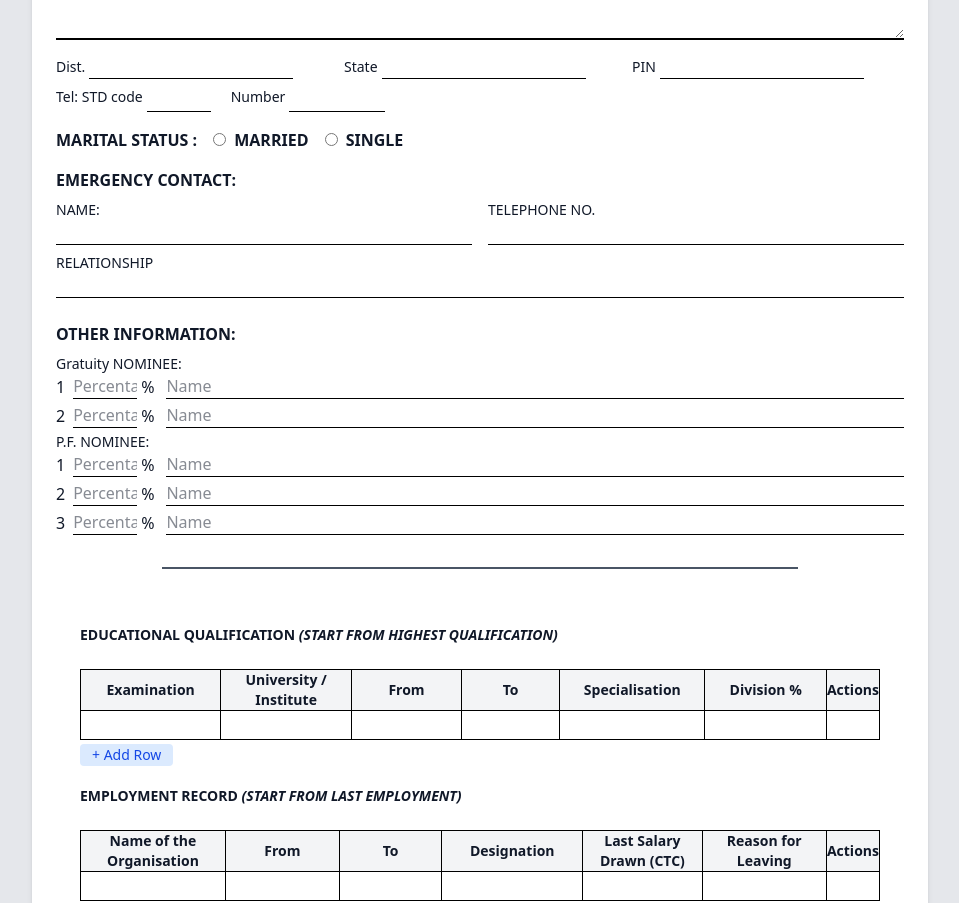
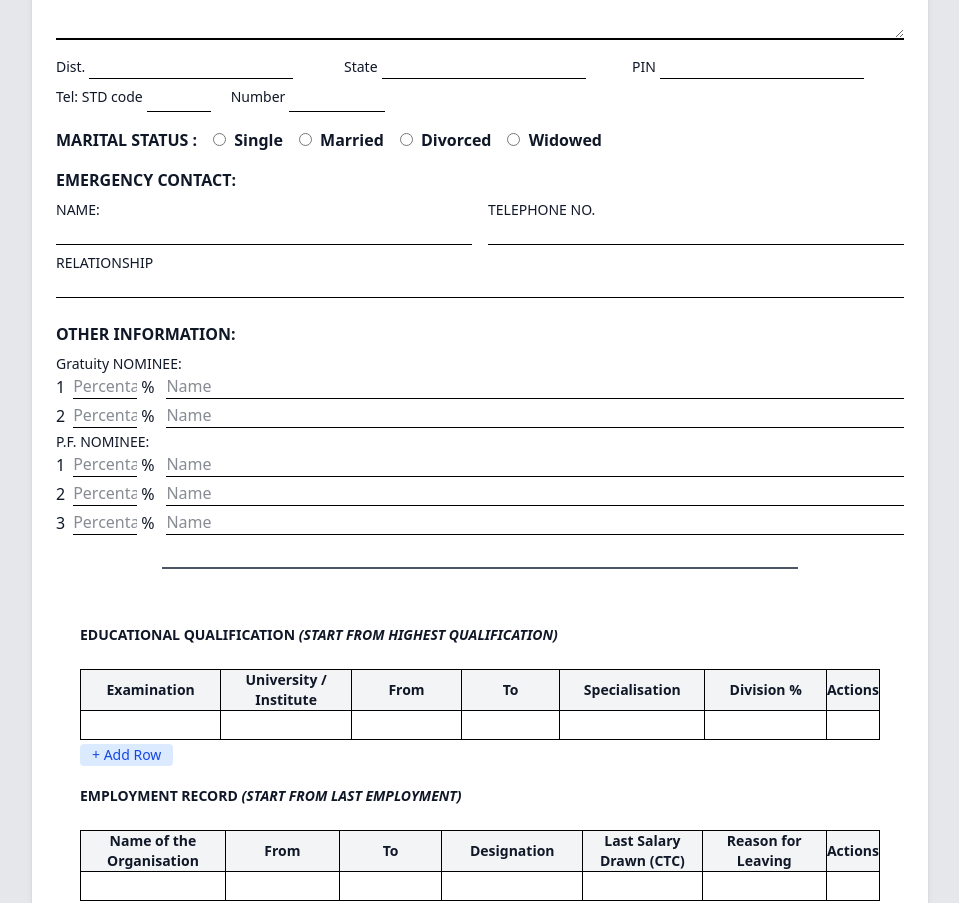
Before and after one commit to KaranJaiswal02/employee-form, a Next.js app: page /staff-joining in a window 1280 px wide. Shown: the part 2100-3003 px from the top of the page, without its empty margins (320-1279 px from the left). Built offline with nearby package versions, Linux system fonts and the light colour scheme.

Commit message:
refactor: update marital status handling in EmpForm2 and adjust radio button labels

```diff
--- a/src/app/(forms)/nomination-declaration-form1/page.tsx
+++ b/src/app/(forms)/nomination-declaration-form1/page.tsx
@@ -40,6 +40,7 @@ export default function Page() {
       dob: empFormData1.dob || "",
       curraddress: empFormData1.currAddress || "",
       peraddress: empFormData1.perAddress || "",
+      maritalStatus: empFormData1.maritalStatus || "",
 
     }));
   },[])
@@ -116,10 +117,11 @@ export default function Page() {
             <input
               type="text"
               name="name"
-              value={formData.name}
+              value={empFormData1.name}
               onChange={handleChange}
               placeholder="Your Name"
               className="flex-1 border border-gray-400 px-2 py-1"
+              disabled={true}
             />
           </div>
           <div className="flex items-center gap-4">
@@ -127,10 +129,11 @@ export default function Page() {
             <input
               type="text"
               name="fathersName"
-              value={formData.fathersName}
+              value={empFormData1.fatherName}
               placeholder="Your Father's or Husband's Name"
               onChange={handleChange}
               className="flex-1 border border-gray-400 px-2 py-1"
+              disabled={true}
             />
           </div>
           <div className="flex items-center gap-4">
--- a/src/components/empJoinForm/EmpForm2.tsx
+++ b/src/components/empJoinForm/EmpForm2.tsx
@@ -305,7 +305,7 @@ export default function EmpForm2() {
                             checked={formData.maritalStatus === 'Married'}
                             onChange={handleChange}
                             className="mr-1"
-                        /> MARRIED
+                        /> Single
                     </label>
                     <label className="ml-4">
                         <input
@@ -315,7 +315,27 @@ export default function EmpForm2() {
                             checked={formData.maritalStatus === 'Single'}
                             onChange={handleChange}
                             className="mr-1"
-                        /> SINGLE
+                        /> Married
+                    </label>
+                    <label className="ml-4">
+                        <input
+                            type="radio"
+                            name="maritalStatus"
+                            value="Single"
+                            checked={formData.maritalStatus === 'Single'}
+                            onChange={handleChange}
+                            className="mr-1"
+                        /> Divorced
+                    </label>
+                    <label className="ml-4">
+                        <input
+                            type="radio"
+                            name="maritalStatus"
+                            value="Single"
+                            checked={formData.maritalStatus === 'Single'}
+                            onChange={handleChange}
+                            className="mr-1"
+                        /> Widowed
                     </label>
                 </div>
             </div>
```
